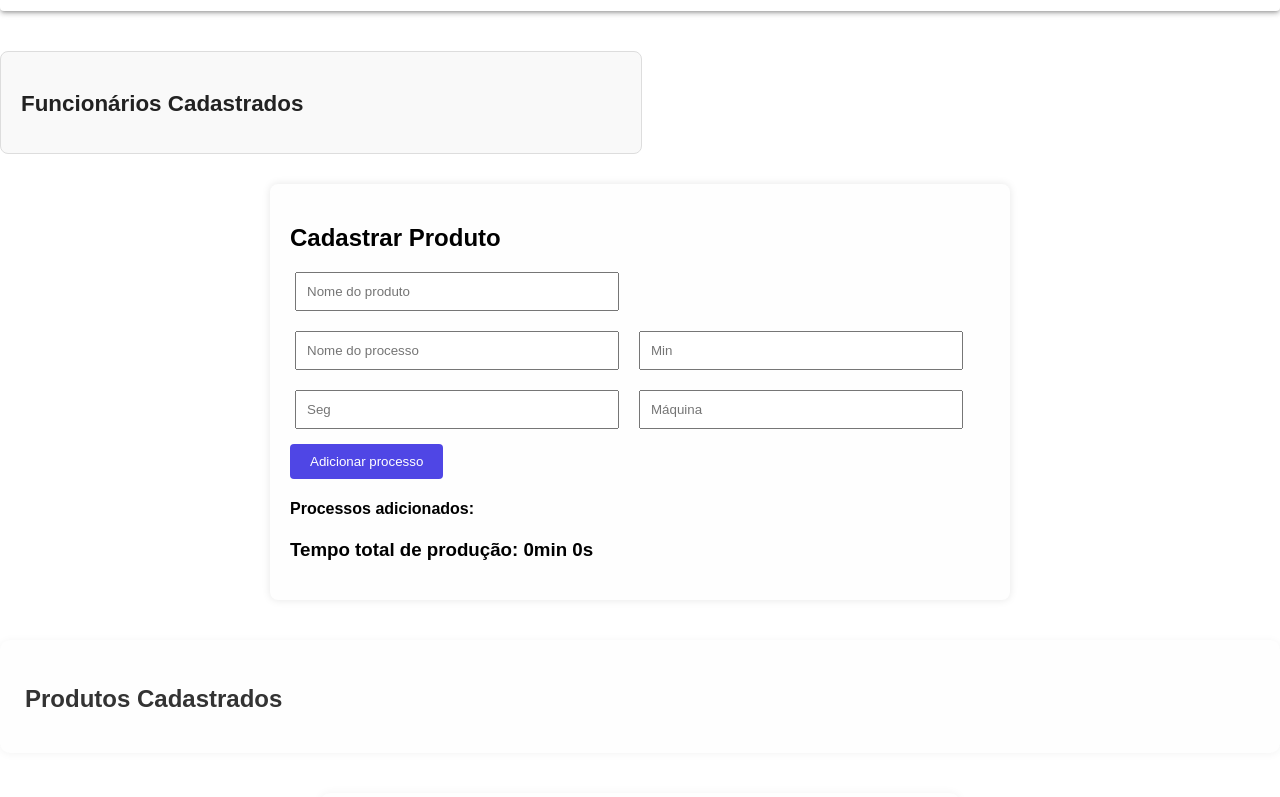
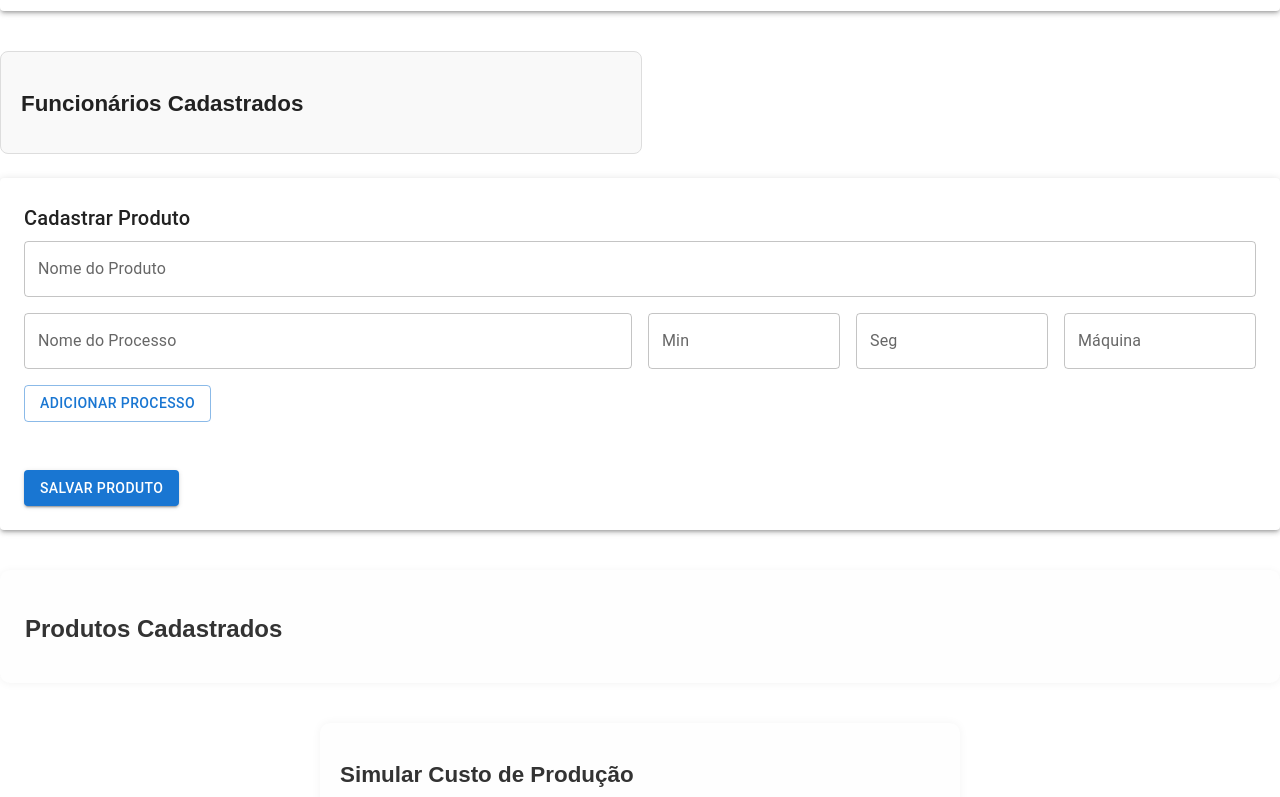
Before and after one commit to River10321/producao-customizada, a React (Create React App) app: page / in a window 1280 px wide. Shown: the part 641-1438 px from the top of the page. Built offline with nearby package versions, Linux system fonts and the light colour scheme; the HTML template or start-up script is replaced by a standard one.

Commit message:
Update FormProduto.js

```diff
--- a/src/components/FormProduto.js
+++ b/src/components/FormProduto.js
@@ -1,77 +1,118 @@
 import React, { useState } from 'react';
-import './FormProduto.css';
+import {
+  Box,
+  Button,
+  Grid,
+  Paper,
+  TextField,
+  Typography
+} from '@mui/material';
 
-function FormProduto() {
+const FormProduto = ({ onAdd }) => {
   const [nomeProduto, setNomeProduto] = useState('');
   const [processos, setProcessos] = useState([]);
   const [nomeProcesso, setNomeProcesso] = useState('');
-  const [tempoMin, setTempoMin] = useState('');
-  const [tempoSeg, setTempoSeg] = useState('');
+  const [min, setMin] = useState('');
+  const [seg, setSeg] = useState('');
   const [maquina, setMaquina] = useState('');
 
   const adicionarProcesso = () => {
-    const tempoTotal = parseInt(tempoMin || 0) * 60 + parseInt(tempoSeg || 0);
-    const processo = { nome: nomeProcesso, tempo: tempoTotal, maquina };
-    setProcessos([...processos, processo]);
+    if (!nomeProcesso || !min || !seg || !maquina) return;
+    setProcessos([
+      ...processos,
+      {
+        nome: nomeProcesso,
+        min: parseInt(min),
+        seg: parseInt(seg),
+        maquina
+      }
+    ]);
     setNomeProcesso('');
-    setTempoMin('');
-    setTempoSeg('');
+    setMin('');
+    setSeg('');
     setMaquina('');
   };
 
-  const calcularTempoTotal = () => {
-    return processos.reduce((acc, p) => acc + p.tempo, 0);
+  const handleSubmit = (e) => {
+    e.preventDefault();
+    if (!nomeProduto || processos.length === 0) return;
+    onAdd({ nome: nomeProduto, processos });
+    setNomeProduto('');
+    setProcessos([]);
   };
 
   return (
-    <div className="produto-container">
-      <h2>Cadastrar Produto</h2>
-      <input
-        type="text"
-        placeholder="Nome do produto"
+    <Paper elevation={3} sx={{ p: 3, mt: 3 }}>
+      <Typography variant="h6" gutterBottom>
+        Cadastrar Produto
+      </Typography>
+      <Box component="form" onSubmit={handleSubmit}>
+        <Grid container spacing={2}>
+          <Grid item xs={12}>
+            <TextField
+              fullWidth
+              label="Nome do Produto"
               value={nomeProduto}
               onChange={(e) => setNomeProduto(e.target.value)}
             />
-      <div className="processo-form">
-        <input
-          type="text"
-          placeholder="Nome do processo"
+          </Grid>
+          <Grid item xs={12} sm={6}>
+            <TextField
+              fullWidth
+              label="Nome do Processo"
               value={nomeProcesso}
               onChange={(e) => setNomeProcesso(e.target.value)}
             />
-        <input
+          </Grid>
+          <Grid item xs={6} sm={2}>
+            <TextField
+              fullWidth
+              label="Min"
               type="number"
-          placeholder="Min"
-          value={tempoMin}
-          onChange={(e) => setTempoMin(e.target.value)}
+              value={min}
+              onChange={(e) => setMin(e.target.value)}
             />
-        <input
+          </Grid>
+          <Grid item xs={6} sm={2}>
+            <TextField
+              fullWidth
+              label="Seg"
               type="number"
-          placeholder="Seg"
-          value={tempoSeg}
-          onChange={(e) => setTempoSeg(e.target.value)}
+              value={seg}
+              onChange={(e) => setSeg(e.target.value)}
             />
-        <input
-          type="text"
-          placeholder="Máquina"
+          </Grid>
+          <Grid item xs={12} sm={2}>
+            <TextField
+              fullWidth
+              label="Máquina"
               value={maquina}
               onChange={(e) => setMaquina(e.target.value)}
             />
-        <button type="button" onClick={adicionarProcesso}>Adicionar processo</button>
-      </div>
-
-      <h4>Processos adicionados:</h4>
+          </Grid>
+          <Grid item xs={12}>
+            <Button variant="outlined" onClick={adicionarProcesso}>
+              Adicionar Processo
+            </Button>
+          </Grid>
+          <Grid item xs={12}>
             <ul>
               {processos.map((p, i) => (
                 <li key={i}>
-            {p.nome} - {Math.floor(p.tempo / 60)}min {p.tempo % 60}s - Máquina: {p.maquina}
+                  {p.nome} - {p.min}min {p.seg}s - Máquina: {p.maquina}
                 </li>
               ))}
             </ul>
-
-      <h3>Tempo total de produção: {Math.floor(calcularTempoTotal() / 60)}min {calcularTempoTotal() % 60}s</h3>
-    </div>
+          </Grid>
+          <Grid item xs={12}>
+            <Button type="submit" variant="contained" color="primary">
+              Salvar Produto
+            </Button>
+          </Grid>
+        </Grid>
+      </Box>
+    </Paper>
   );
-}
+};
 
 export default FormProduto;
```
Lines whose indentation alone changed are shown as unchanged.
